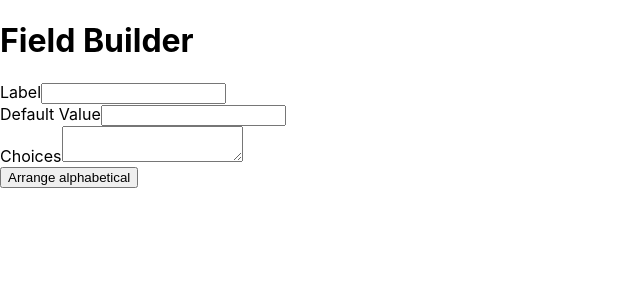
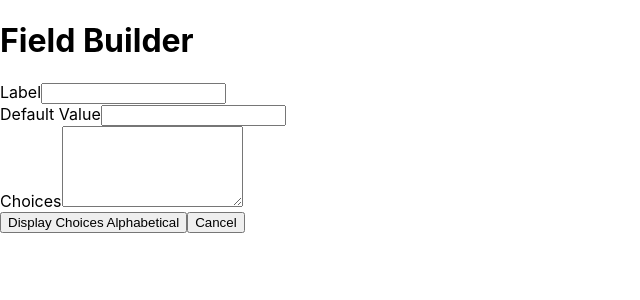
Before and after one commit to YordanLV/field-builder, a React (Create React App) app: page / in a window 1280 px wide. Shown: the top 300 px of the page, without its empty margins (0-640 px from the left). Built offline with nearby package versions, Linux system fonts and the light colour scheme.

Commit message:
Create reusable button component

```diff
--- a/src/components/ArrayTextArea/index.jsx
+++ b/src/components/ArrayTextArea/index.jsx
@@ -1,10 +1,8 @@
-import { useState } from 'react';
-
 export default function ArrayTextArea({label, value, onChange}) {
   return (
     <div>
       <label>{label}</label>
-      <textarea value={value} onChange={onChange} />
+      <textarea rows="5" wrap="hard" value={value} onChange={onChange} />
     </div>
   );
 }
--- /dev/null
+++ b/src/components/Button/index.jsx
@@ -0,0 +1,5 @@
+export default function Button({label, onClick}) {
+    return (
+        <button onClick={onClick}>{label}</button>
+    );
+  }
--- a/src/containers/App.js
+++ b/src/containers/App.js
@@ -1,13 +1,17 @@
 import { useState } from "react"
+
 import Input from "../components/Input";
 import Textarea from "../components/ArrayTextArea";
+import Button from "../components/Button";
 
 export default function App() {
-  const [fields, setFields] = useState({
+
+  const defaultFields = {
     label: '',
     defaultValue: '',
     choices: [],
-  });
+  }
+  const [fields, setFields] = useState(defaultFields);
 
   const setLabel = (event) => {
     setFields({...fields, label: event.target.value});
@@ -25,9 +29,11 @@ export default function App() {
     setFields({...fields, choices: fields.choices.sort()});
   }
 
+  const resetFields = () => {
+    setFields(defaultFields)
+  };
+
   const stringChoices = fields.choices.join("\n");
-
-  console.log(fields.choices)
 
   return (
     <div className="App">
@@ -37,7 +43,8 @@ export default function App() {
         <Input label="Label" onChange={setLabel} value={fields.label} />
         <Input label="Default Value" onChange={setDefaultValue} value={fields.defaultValue} />
         <Textarea label="Choices" onChange={setChoices} value={stringChoices}/>
-        <button onClick={arrangeAlphabetical}>Arrange alphabetical</button>
+        <Button onClick={arrangeAlphabetical} label="Display Choices Alphabetical"/>
+        <Button onClick={resetFields} label="Cancel" />
     </div>
   );
 }
```
